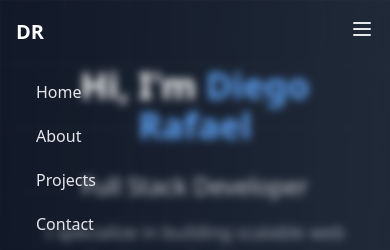
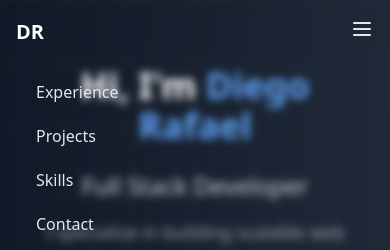
Before and after one commit to Dieg0raf/dieg0raf.github.io, a React (Vite) app: page / in a window 390 px wide. Both pictures are taken after a click on the button 362 px from the left and 29 px from the top of the page. Shown: the top 250 px of the page. Built offline with nearby package versions, Linux system fonts and the light colour scheme.

Commit message:
fixed drop down header on mobile functionality

```diff
--- a/src/components/Header.tsx
+++ b/src/components/Header.tsx
@@ -83,16 +83,40 @@ const Header = () => {
         {isMenuOpen && (
           <div className="sm:hidden">
             <div className="px-2 pt-2 pb-3 space-y-1 sm:px-3">
-              <button className="text-gray-200 hover:text-white block px-3 py-2 rounded-md text-base font-medium">
-                Home
+              <button
+                onClick={() => {
+                  scrollToSection("my-experience");
+                  toggleMenu();
+                }}
+                className="text-gray-200 hover:text-white block px-3 py-2 rounded-md text-base font-medium"
+              >
+                Experience
               </button>
-              <button className="text-gray-200 hover:text-white block px-3 py-2 rounded-md text-base font-medium">
-                About
-              </button>
-              <button className="text-gray-200 hover:text-white block px-3 py-2 rounded-md text-base font-medium">
+              <button
+                onClick={() => {
+                  scrollToSection("my-projects");
+                  toggleMenu();
+                }}
+                className="text-gray-200 hover:text-white block px-3 py-2 rounded-md text-base font-medium"
+              >
                 Projects
               </button>
-              <button className="text-gray-200 hover:text-white block px-3 py-2 rounded-md text-base font-medium">
+              <button
+                onClick={() => {
+                  scrollToSection("my-skills");
+                  toggleMenu();
+                }}
+                className="text-gray-200 hover:text-white block px-3 py-2 rounded-md text-base font-medium"
+              >
+                Skills
+              </button>
+              <button
+                onClick={() => {
+                  scrollToSection("my-contact");
+                  toggleMenu();
+                }}
+                className="text-gray-200 hover:text-white block px-3 py-2 rounded-md text-base font-medium"
+              >
                 Contact
               </button>
             </div>
--- a/src/components/ProjectShowCase.tsx
+++ b/src/components/ProjectShowCase.tsx
@@ -10,6 +10,7 @@ const ProjectShowcase = () => {
       image: "/logo.svg",
       demoLink: "https://camoora.io",
       githubLink: "https://github.com/winzamark123/caMOOra",
+      demoWord: "Live Site",
       techStack: [
         {
           name: "Node.js",
@@ -155,7 +156,7 @@ const ProjectShowcase = () => {
                       rel="noopener noreferrer"
                       className="text-blue-400 hover:text-blue-300 flex items-center gap-1"
                     >
-                      <ExternalLink size={16} /> Demo
+                      <ExternalLink size={16} /> {project.demoWord || "Demo"}
                     </a>
                   )}
 
```
